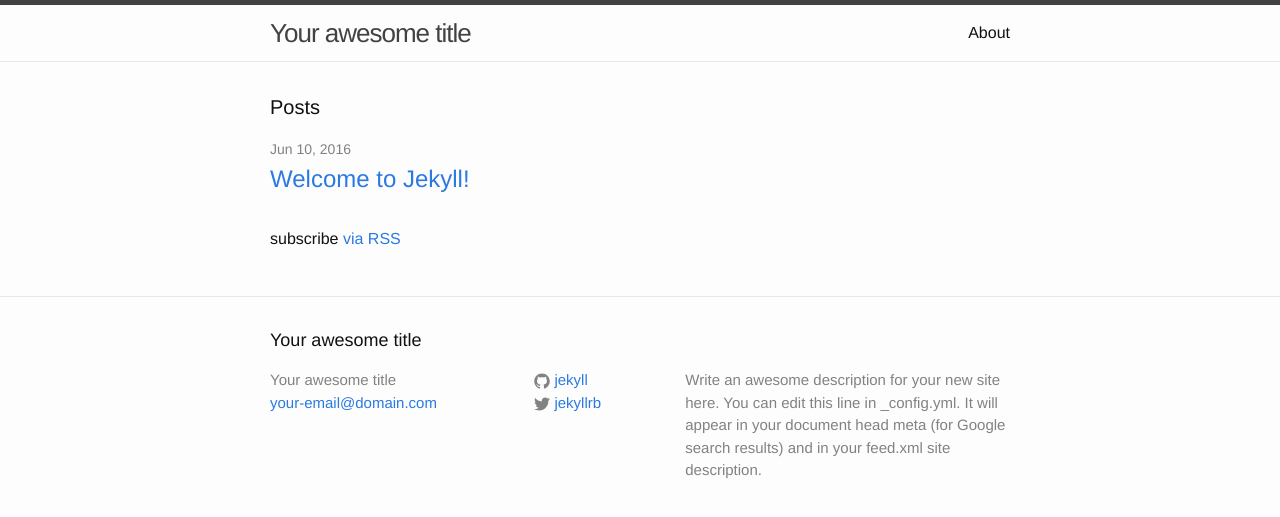
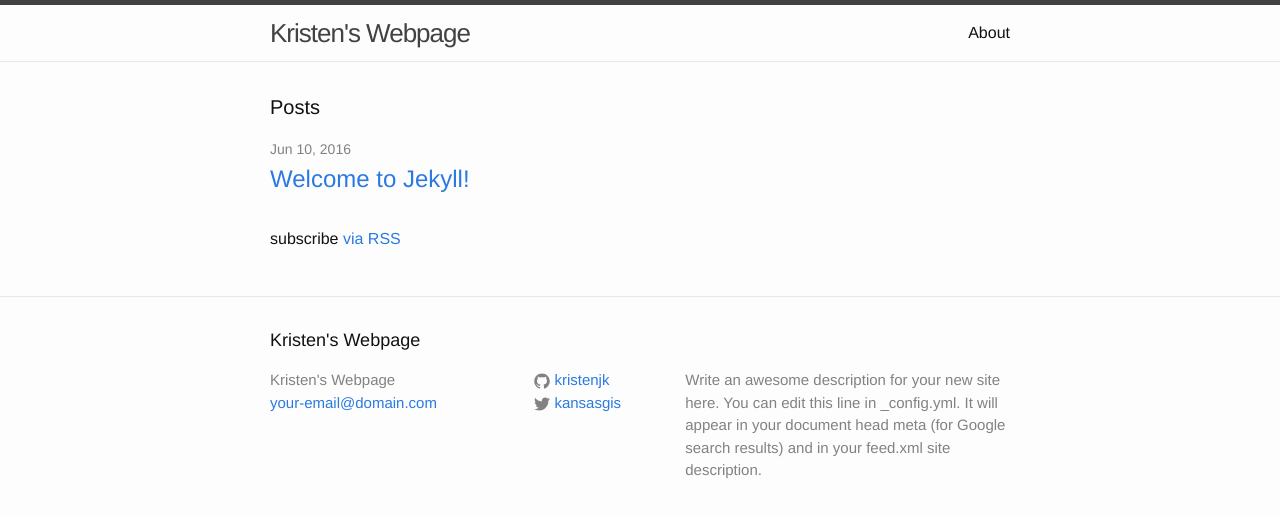
Before and after one commit to kristenjk/kristenjk.github.io, a Jekyll site: the page built from index.html, in a window 1280 px wide. Shown: the top 517 px of the page. Built offline with Jekyll 4.4.1, drawn with Linux system fonts in a browser that asks for light colours.

Commit message:
_config.yml customization
Edited title and usernames

```diff
--- a/_config.yml
+++ b/_config.yml
@@ -6,7 +6,7 @@
 # 'jekyll serve'. If you change this file, please restart the server process.
 
 # Site settings
-title: Your awesome title
+title: Kristen's Webpage
 email: your-email@domain.com
 description: > # this means to ignore newlines until "baseurl:"
   Write an awesome description for your new site here. You can edit this
@@ -14,8 +14,8 @@ description: > # this means to ignore newlines until "baseurl:"
   Google search results) and in your feed.xml site description.
 baseurl: "" # the subpath of your site, e.g. /blog
 url: "http://yourdomain.com" # the base hostname & protocol for your site
-twitter_username: jekyllrb
-github_username:  jekyll
+twitter_username: kansasgis
+github_username:  kristenjk
 
 # Build settings
 markdown: kramdown
```
